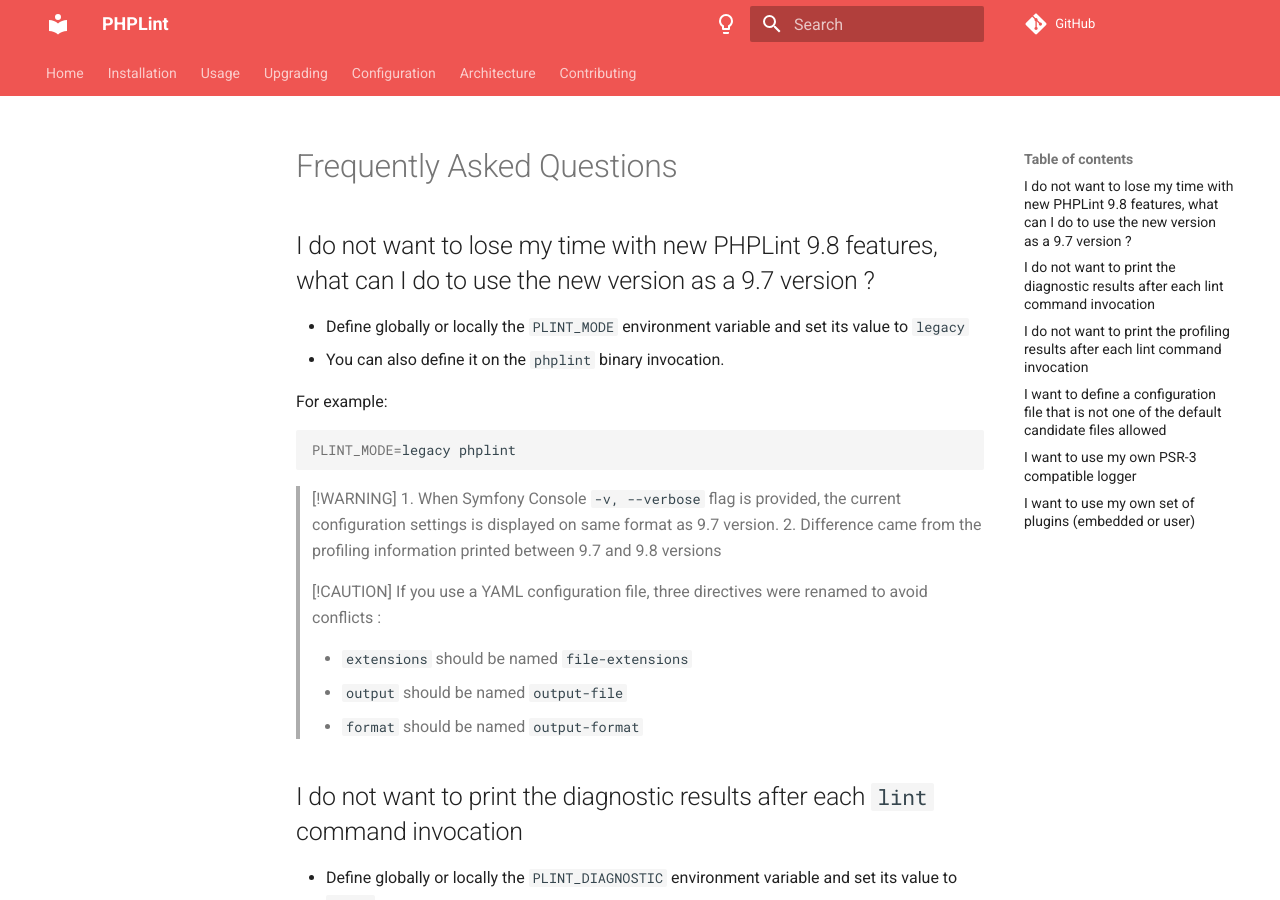
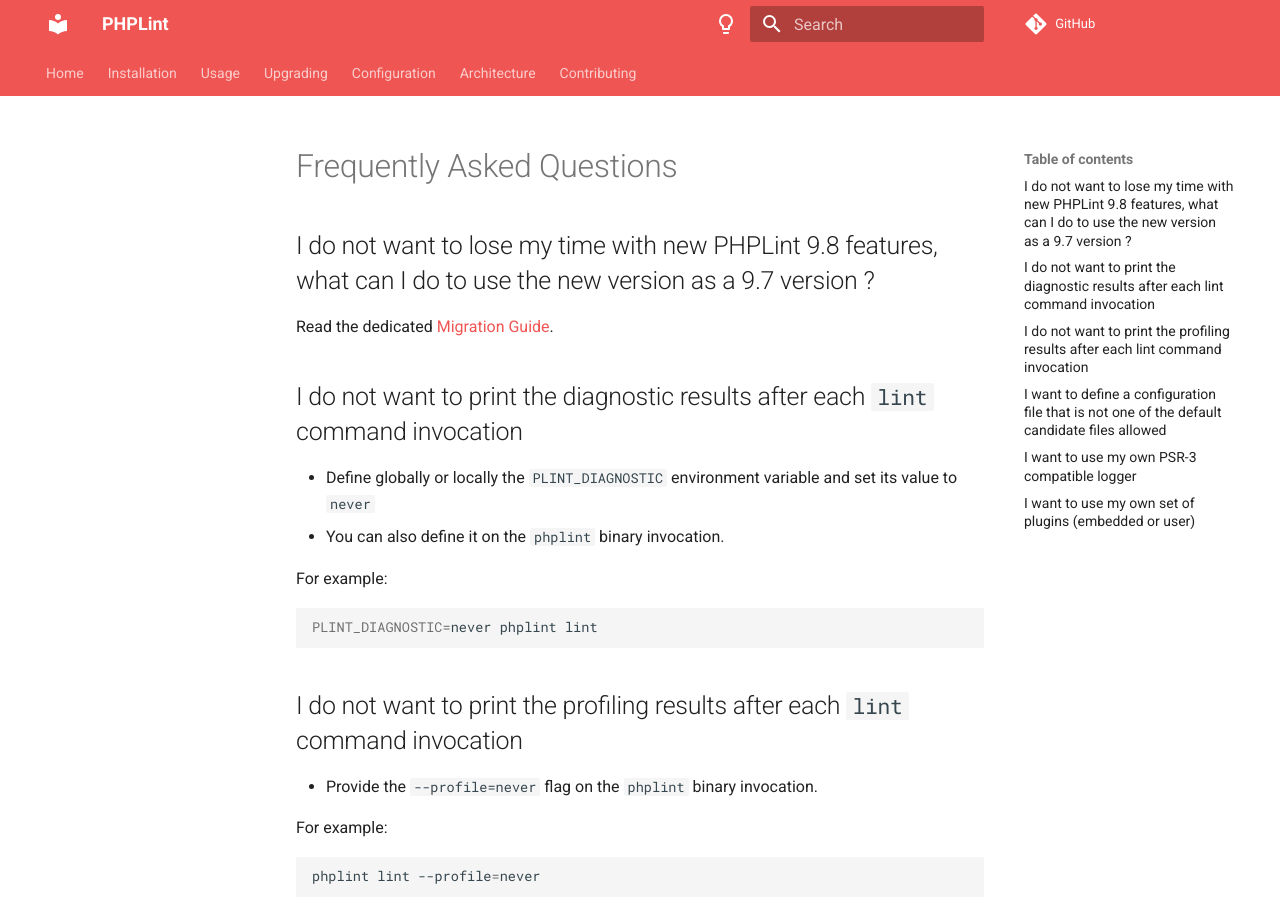
Before and after one commit to overtrue/phplint, an MkDocs documentation site: the page built from docs/FAQ.md, in a window 1280 px wide and 900 px high. Built offline with MkDocs 1.6.1 and Material for MkDocs 9.7.7, drawn with Linux system fonts in a browser that asks for light colours; comment, search, counter and statistics services are not loaded.

Commit message:
introduced the Migration Guide for a smooth UX

````diff
--- a/docs/FAQ.md
+++ b/docs/FAQ.md
@@ -2,25 +2,7 @@
 
 ## I do not want to lose my time with new PHPLint 9.8 features, what can I do to use the new version as a 9.7 version ?
 
-- Define globally or locally the `PLINT_MODE` environment variable and set its value to `legacy`
-- You can also define it on the `phplint` binary invocation.
-
-For example:
-
-```shell
-PLINT_MODE=legacy phplint
-```
-
-> [!WARNING]
-> 1. When Symfony Console `-v, --verbose` flag is provided, the current configuration settings is displayed on same format as 9.7 version.
-> 2. Difference came from the profiling information printed between 9.7 and 9.8 versions
-
-> [!CAUTION]
-> If you use a YAML configuration file, three directives were renamed to avoid conflicts :
->
-> - `extensions` should be named `file-extensions`
-> - `output` should be named `output-file`
-> - `format` should be named `output-format`
+Read the dedicated [Migration Guide](migration.md).
 
 ## I do not want to print the diagnostic results after each `lint` command invocation
 
````
Also changed, not shown: docs/migration.md (added, +27 -0 lines).
